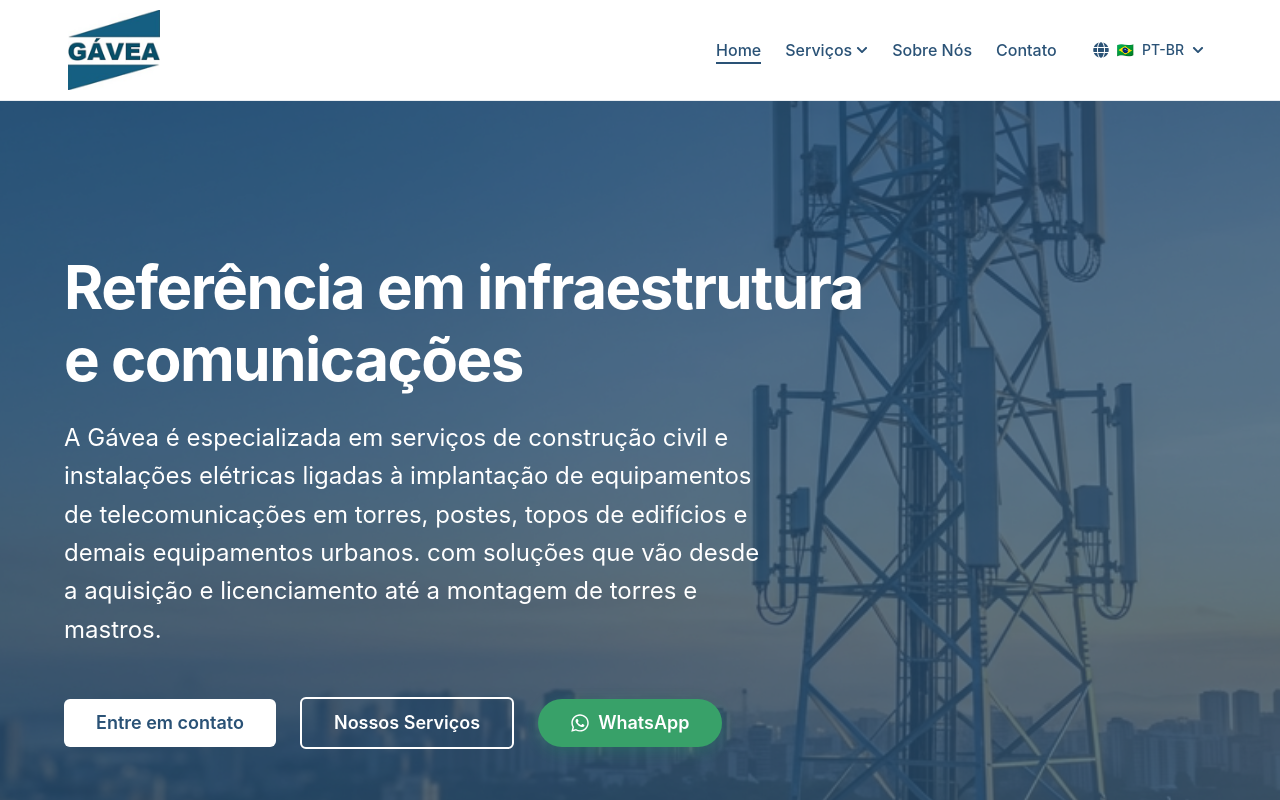
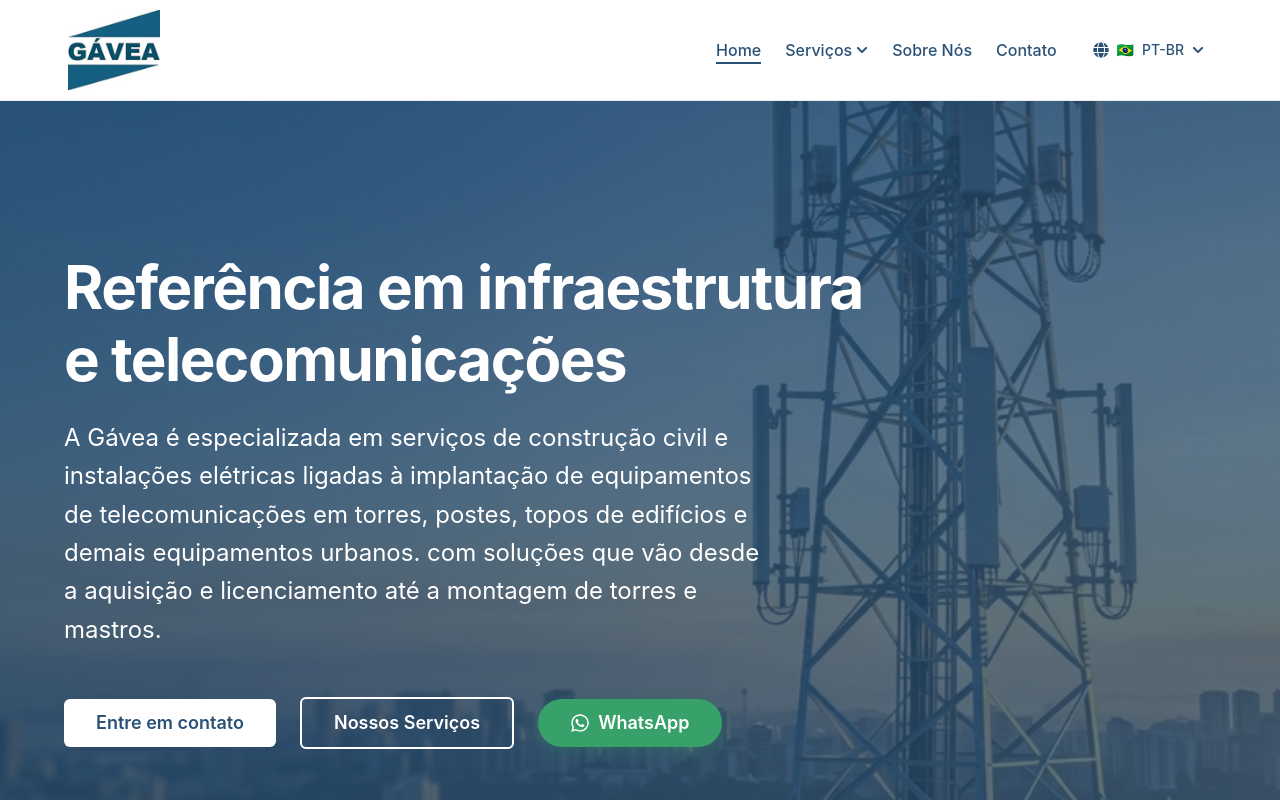
Before and after one commit to bernardolobomarques/gavea, a React (Vite) app: page /#/ in a window 1280 px wide. Shown: the top 800 px of the page. Built offline with nearby package versions, Linux system fonts and the light colour scheme.

Commit message:
fix: corrige 'comunicações' para 'telecomunicações' no título hero da Home

```diff
--- a/src/translations/pt.js
+++ b/src/translations/pt.js
@@ -65,7 +65,7 @@ export const pt = {
 
   home: {
     hero: {
-      title: 'Referência em infraestrutura e comunicações',
+      title: 'Referência em infraestrutura e telecomunicações',
       subtitle: 'A Gávea é especializada em serviços de construção civil e instalações elétricas ligadas à implantação de equipamentos de telecomunicações em torres, postes, topos de edifícios e demais equipamentos urbanos. com soluções que vão desde a aquisição e licenciamento até a montagem de torres e mastros.',
       cta: 'Nossos Serviços',
       contact: 'Entre em contato'
```
